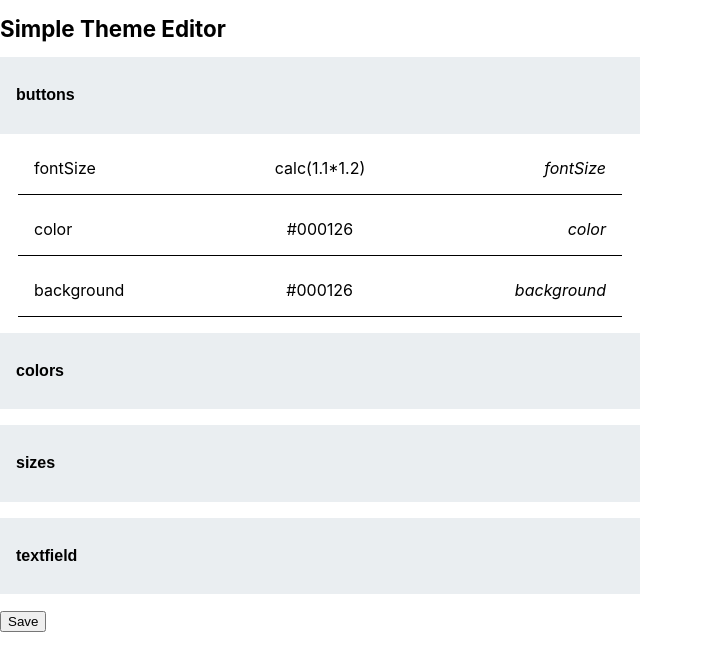
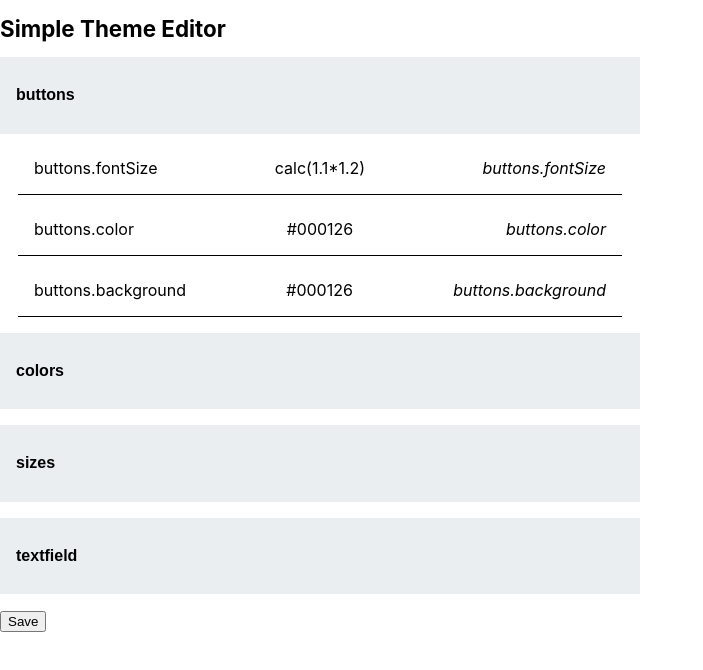
Before and after one commit to maximesenecal/simple-theme-editor, a React (Create React App) app: page / in a window 1280 px wide. Both pictures are taken after a click on the button "buttons". Shown: the top 670 px of the page, without its empty margins (0-703 px from the left). Built offline with nearby package versions, Linux system fonts and the light colour scheme.

Commit message:
:construction: wip

```diff
--- a/src/App.js
+++ b/src/App.js
@@ -32,39 +32,34 @@ function App() {
   const [theme, setTheme] = useState(defaultTheme);
 
   /**
-   * Get theme value with reference
-   * @param {String} ref Reference value
+   * Check references in value
+   * @param {String} value User value
    */
-  function getValueFromRef(ref) {
-    function replaceWithValue(value) {
+  function replaceRefValues(value) {
+    function replaceRef(ref) {
       // Extract component ref
-      const component = value.substring(
-        value.lastIndexOf("{") + 1,
-        value.lastIndexOf(".")
+      const component = ref.substring(
+        ref.lastIndexOf("{") + 1,
+        ref.lastIndexOf(".")
       );
       // Extract key ref
-      const key = value.substring(
-        value.lastIndexOf(".") + 1,
-        value.lastIndexOf("}")
+      const key = ref.substring(
+        ref.lastIndexOf(".") + 1,
+        ref.lastIndexOf("}")
       );
       if (theme[component][key]) { // Get value if exists
         return theme[component][key][0];
       }
     }
-
     let regex = /{.*?}/g; // Regex to match property between {}
-    const result = ref.replace(regex, replaceWithValue);
+    const result = value.replace(regex, replaceRef);
     return result;
   }
 
-  function updateTheme() {
-    console.log('update theme');
+  function updateTheme(reference, value) {
     // setTheme({
     //   ...theme,
-    //   [component]: {
-    //     ...theme[component],
-    //     [item]: update,
-    //   },
+    //   [reference]: value,
     // });
   }
 
@@ -78,11 +73,11 @@ function App() {
           <Accordion key={component} title={component}>
             {Object.entries(theme[component]).map(([item, value]) => (
               <DesignProperty
-                key={item}
-                property={item}
+                key={`${component}.${item}`}
+                reference={`${component}.${item}`}
                 value={value[0]}
                 type={value[1]}
-                label={item}
+                label={`${component}.${item}`}
               />
             ))}
           </Accordion>
--- a/src/DesignProperty/DesignProperty.jsx
+++ b/src/DesignProperty/DesignProperty.jsx
@@ -23,14 +23,14 @@ const PreviewPanel = styled.div`
   }
 `;
 
-function DesignProperty({ property, value, type, label }) {
+function DesignProperty({ reference, value, type, label }) {
   const [editable, setEditable] = useState(false);
 
   return (
     <Container>
       { editable ? (
         <EditPanel
-          property={property}
+          reference={reference}
           currentValue={value}
           currentType={type}
           onClose={() => setEditable(false)}
@@ -39,7 +39,7 @@ function DesignProperty({ property, value, type, label }) {
           <PreviewPanel onClick={() => setEditable(true)}>
             <p>{label}</p>
             <p>{value}</p>
-            <i>{property}</i>
+            <i>{reference}</i>
           </PreviewPanel>
         )}
     </Container>
@@ -47,7 +47,7 @@ function DesignProperty({ property, value, type, label }) {
 }
 
 DesignProperty.propTypes = {
-  property: PropTypes.string,
+  reference: PropTypes.string,
   value: PropTypes.oneOfType([PropTypes.string, PropTypes.number]),
   type: PropTypes.oneOf(["color", "text", "em", "rem", "px"]),
   label: PropTypes.string,
--- a/src/DesignProperty/EditPanel/EditPanel.jsx
+++ b/src/DesignProperty/EditPanel/EditPanel.jsx
@@ -21,31 +21,31 @@ const EditorContainer = styled.div`
   flex-direction: column;
 `;
 
-function EditPanel({ property, currentValue, currentType, onClose }) {
+function EditPanel({ reference, currentValue, currentType, onClose }) {
   const [type, setType] = useState(currentType);
   const [value, setValue] = useState(currentValue);
   const context = useContext(AppContext);
 
   function handleClick() {
     const { updateTheme } = context;
-    updateTheme(property, [value, type]);
+    updateTheme(reference, [value, type]);
     onClose();
   }
 
   return (
     <Container>
       <EditorHeader>
-        <div>{property}</div>
+        <div>{reference}</div>
         <button onClick={() => onClose()}>Close</button>
       </EditorHeader>
       <br />
       <EditorContainer>
         <div>
-          <label htmlFor={property}>Value :</label>
+          <label htmlFor={reference}>Value :</label>
           <input
             type={type === "color" ? "color" : "text"}
-            id={property}
-            name={property}
+            id={reference}
+            name={reference}
             value={value}
             onChange={(e) => setValue(e.target.value)}
           />
@@ -56,12 +56,12 @@ function EditPanel({ property, currentValue, currentType, onClose }) {
           <div key={item}>
             <input
               type="radio"
-              id={`${property}-${item}`}
-              name={`${property}-select-type`}
+              id={reference}
+              name={`${reference}-select-type`}
               value={item}
               onChange={(e) => setType(item)}
             />
-            <label htmlFor={`${property}-${item}`}>{item}</label>
+            <label htmlFor={reference}>{item}</label>
           </div>
         ))}
         </div>
@@ -73,7 +73,7 @@ function EditPanel({ property, currentValue, currentType, onClose }) {
 }
 
 EditPanel.propTypes = {
-  property: PropTypes.string.isRequired,
+  reference: PropTypes.string.isRequired,
   currentValue: PropTypes.string.isRequired,
   currentType: PropTypes.oneOf(["text", "em", "px", "color"]).isRequired,
 };
```
